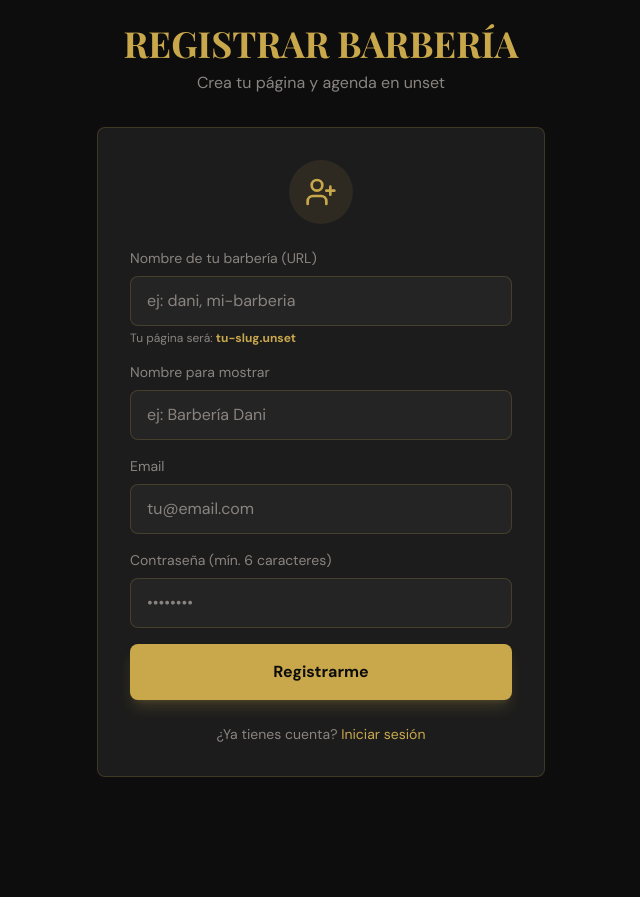
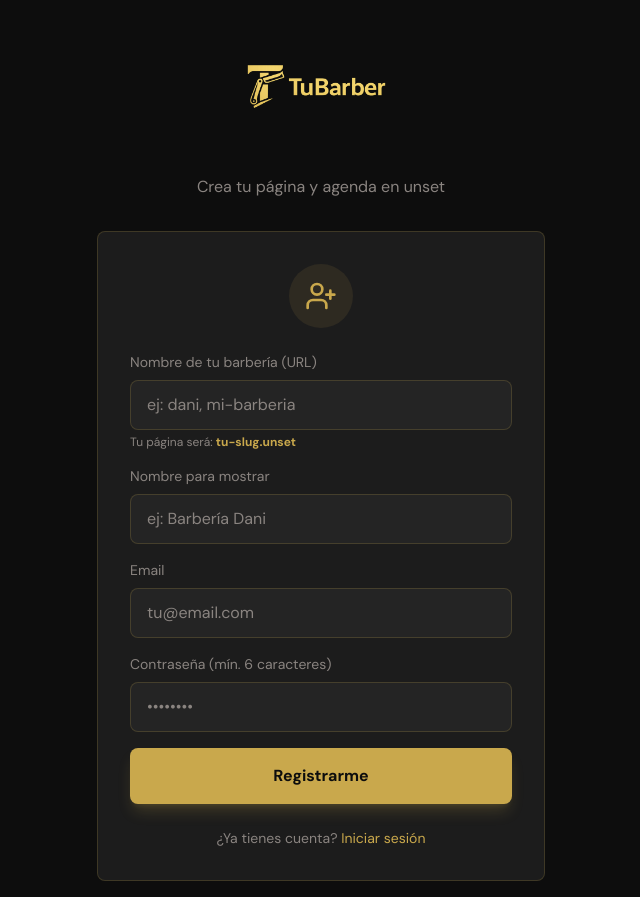
Before and after one commit to digtmo/barber-a-app-v1.2, a Next.js app: page /registro in a window 1280 px wide. Shown: the whole page, without its empty margins (319-959 px from the left). Before the commit the page ends 800 px from the top, so only its background shows below. Built offline with nearby package versions, Linux system fonts and the light colour scheme; no server answers; a web font is replaced by a local one.

Commit message:
ajustando logo

```diff
--- a/app/page.tsx
+++ b/app/page.tsx
@@ -1,11 +1,12 @@
 import Link from 'next/link';
+import Image from 'next/image';
 
 export default function Home() {
   return (
     <div className="min-h-screen bg-surface text-text flex flex-col items-center justify-center p-6">
-      <h1 className="text-5xl font-bold text-gold mb-4 font-display">
-        BARBER
-      </h1>
+      <div className="mb-6">
+        <Image src="/logo_tu_barber.png" alt="TuBarber" width={280} height={90} priority />
+      </div>
       <p className="text-textMuted text-center max-w-md mb-10">
         Para reservar, entra a la página de tu barbero: <strong className="text-goldLight">[nombre].tubarber.com</strong>
         <br />
--- a/components/BarberLogin.tsx
+++ b/components/BarberLogin.tsx
@@ -4,6 +4,7 @@ import { useState } from 'react';
 import { Lock, AlertCircle } from 'lucide-react';
 import { useApp } from '@/context/AppContext';
 import Spinner from './Spinner';
+import Image from 'next/image';
 
 export default function BarberLogin({ onBackToClient }: { onBackToClient?: () => void }) {
   const { authenticateBarber } = useApp();
@@ -35,9 +36,9 @@ export default function BarberLogin({ onBackToClient }: { onBackToClient?: () =>
     <div className="min-h-screen bg-surface flex items-center justify-center p-4">
       <div className="max-w-md w-full">
         <div className="text-center mb-8">
-          <h1 className="text-5xl font-bold text-gold mb-2 font-display">
-            BARBER SHOP
-          </h1>
+          <div className="flex justify-center mb-3">
+            <Image src="/logo_tu_barber.png" alt="TuBarber" width={220} height={70} priority />
+          </div>
           <p className="text-textMuted">Panel de administración</p>
         </div>
 
--- a/components/BarberView.tsx
+++ b/components/BarberView.tsx
@@ -7,6 +7,7 @@ import BarberConfig from './BarberConfig';
 import BarberAgenda from './BarberAgenda';
 import BarberPushNotifications from './BarberPushNotifications';
 import InstallPWAButton from './InstallPWAButton';
+import Image from 'next/image';
 
 export default function BarberView({ onBackToClient }: { onBackToClient?: () => void }) {
   const { barberConfig, displayName, logoutBarber, isLoadingBarberData, barberDataError, refetchBarberData } = useApp();
@@ -76,10 +77,8 @@ export default function BarberView({ onBackToClient }: { onBackToClient?: () =>
       <header className="bg-surfaceAlt border-b border-subtle p-6">
         <div className="max-w-6xl mx-auto flex items-center justify-between">
           <div>
-            <h1 className="text-4xl font-bold text-gold font-display">
-              {displayName ? displayName.toUpperCase() : 'PANEL BARBERO'}
-            </h1>
-            <p className="text-textMuted text-sm mt-1">Gestiona tu agenda</p>
+            <Image src="/logo_tu_barber.png" alt="TuBarber" width={160} height={50} priority />
+            <p className="text-text font-semibold mt-1">{displayName || 'Panel Barbero'}</p>
           </div>
           <div className="flex items-center gap-3">
             <BarberPushNotifications />
--- a/components/RegistroBarberoForm.tsx
+++ b/components/RegistroBarberoForm.tsx
@@ -3,6 +3,7 @@
 import { useState } from 'react';
 import { UserPlus } from 'lucide-react';
 import Link from 'next/link';
+import Image from 'next/image';
 
 const BARBER_DOMAIN = process.env.NEXT_PUBLIC_BARBER_DOMAIN ?? 'tubarber.com';
 
@@ -87,9 +88,9 @@ export default function RegistroBarberoForm() {
   return (
     <div className="max-w-md w-full">
       <div className="text-center mb-8">
-        <h1 className="text-4xl font-bold text-gold mb-2 font-display">
-          REGISTRAR BARBERÍA
-        </h1>
+        <div className="flex justify-center mb-3">
+          <Image src="/logo_tu_barber.png" alt="TuBarber" width={220} height={70} priority />
+        </div>
         <p className="text-textMuted">Crea tu página y agenda en {BARBER_DOMAIN}</p>
       </div>
 
```
Also changed, not shown: public/logo_tu_barber.png (added).
